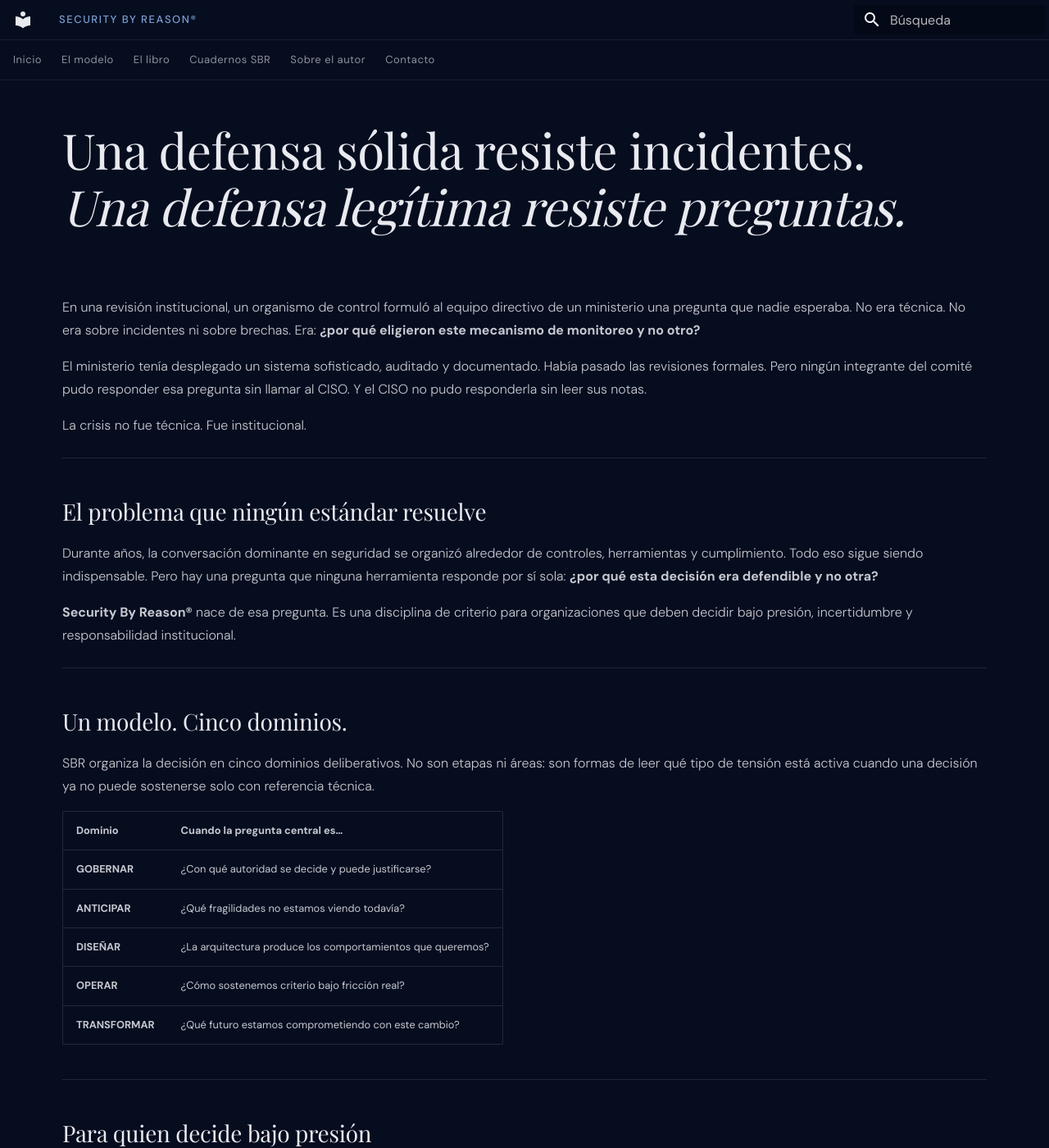
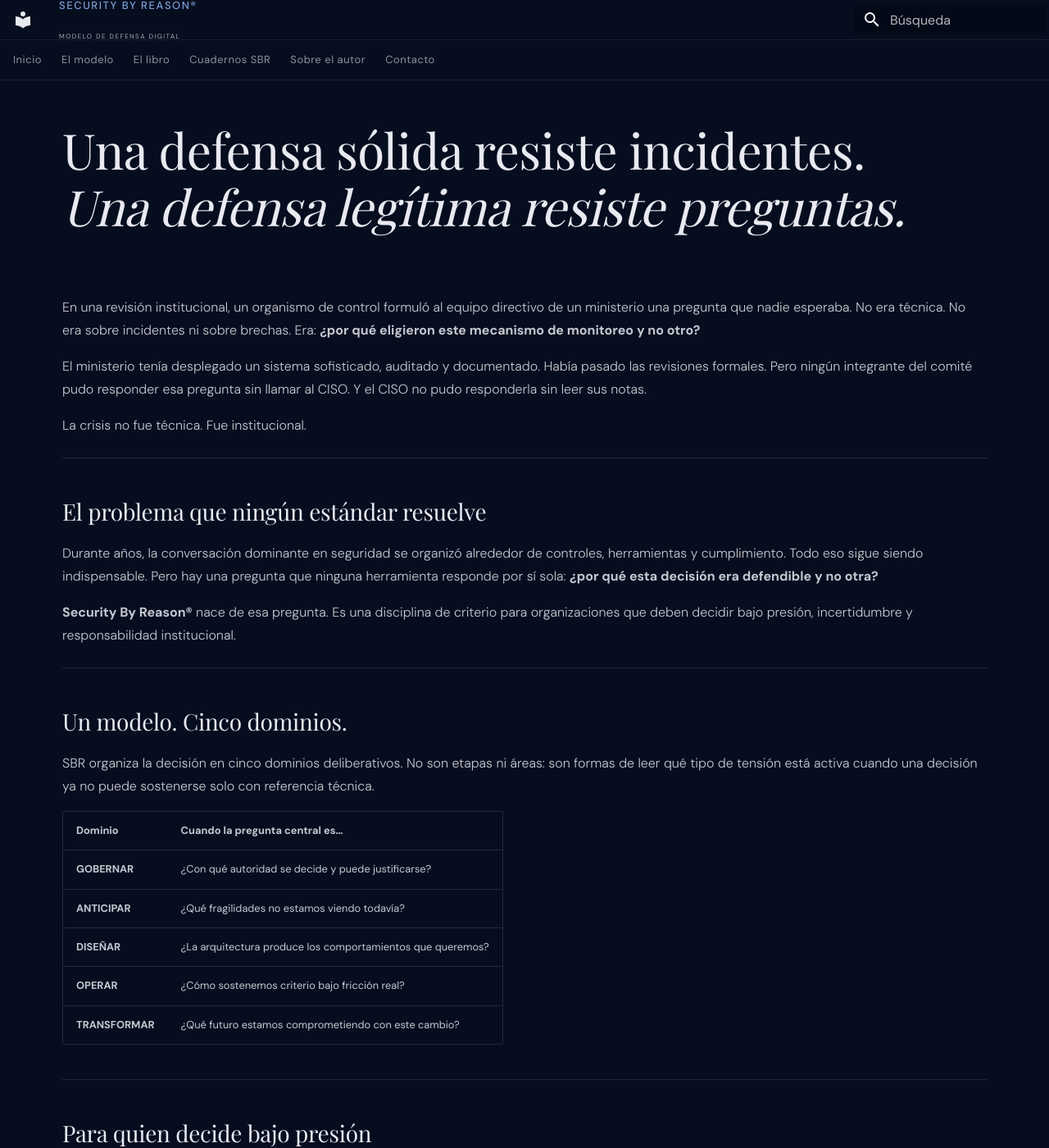
Before and after one commit to danielsasia/sbr-site, an MkDocs documentation site: the page built from docs/index.md, in a window 1280 px wide and 1400 px high. Shown: the whole window at 82% size. Built offline with MkDocs 1.6.1 and Material for MkDocs 9.7.7, drawn with Linux system fonts in a browser that asks for light colours; some web fonts are replaced.

Commit message:
Update extra.css

```diff
--- a/docs/stylesheets/extra.css
+++ b/docs/stylesheets/extra.css
@@ -157,3 +157,22 @@
   font-size: 3rem !important;
   line-height: 1.15 !important;
 }
+
+.md-header__title {
+  display: flex !important;
+  flex-direction: column !important;
+  align-items: flex-start !important;
+  line-height: 1.05 !important;
+}
+
+.md-header__title::after {
+  content: "MODELO DE DEFENSA DIGITAL";
+  display: block;
+  font-family: 'DM Sans', sans-serif;
+  font-size: 8px;
+  font-weight: 400;
+  letter-spacing: 0.18em;
+  text-transform: uppercase;
+  color: rgba(232,234,240,0.72);
+  margin-top: 2px;
+}
```
